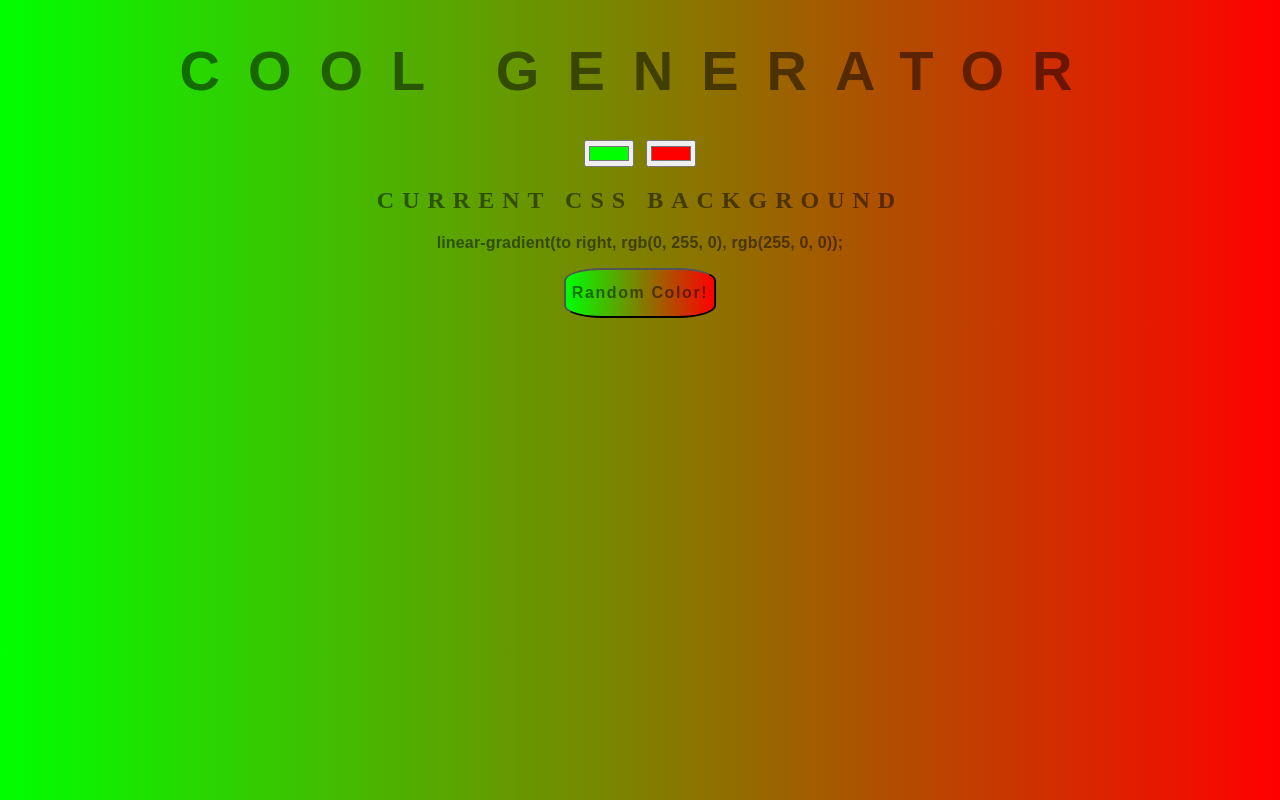
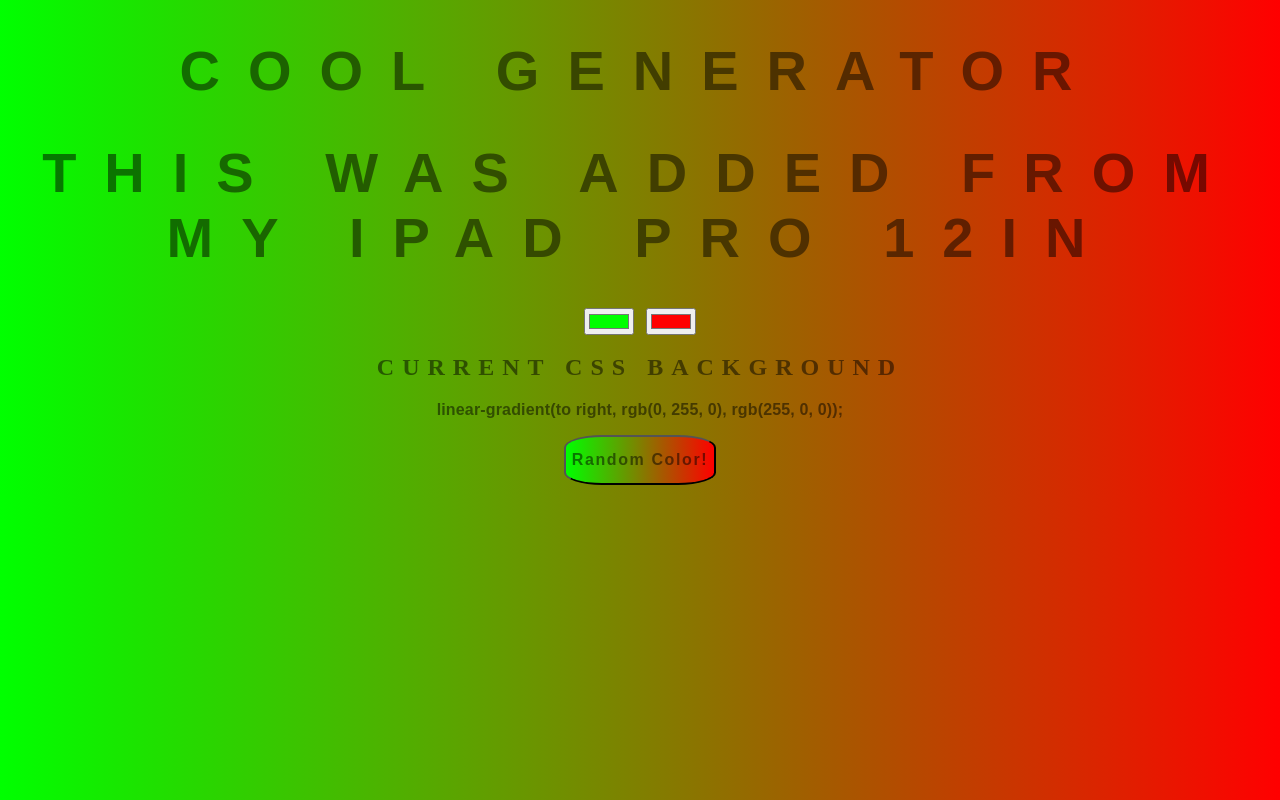
Before and after one commit to guiller3637/background-generator, a plain HTML site: page index.html in a window 1280 px wide. Drawn offline with Linux system fonts and the light colour scheme.

Commit message:
Added Tiltle From Ipad Pro

```diff
--- a/index.html
+++ b/index.html
@@ -6,6 +6,7 @@
 </head>
 <body id="gradient">
     <h1>Cool Generator</h1>
+    <h1>This was Added from my iPad Pro 12in</h1>
     <input class="color1" type="color" name="color1" value="#00ff00">
     <input class="color2" type="color" name="color2" value="#ff0000">
     <h2>Current CSS Background</h2>
```
